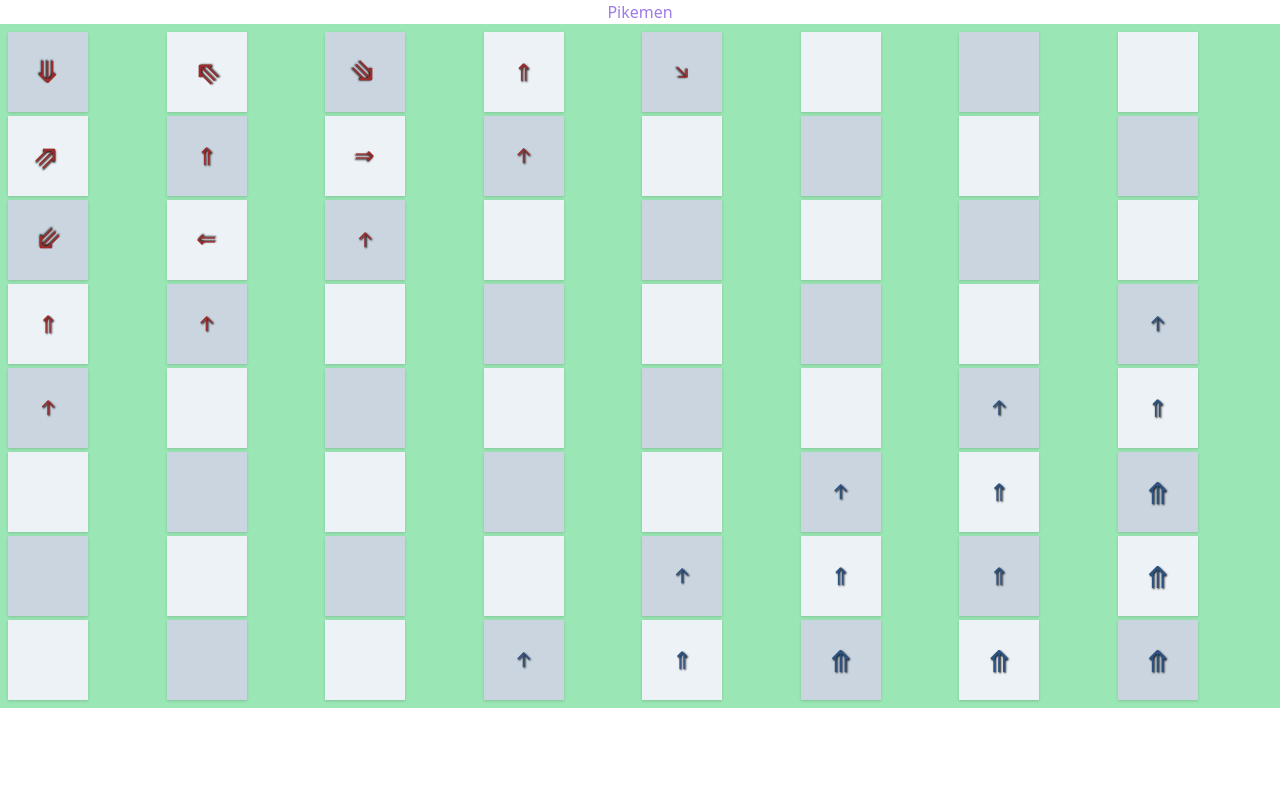
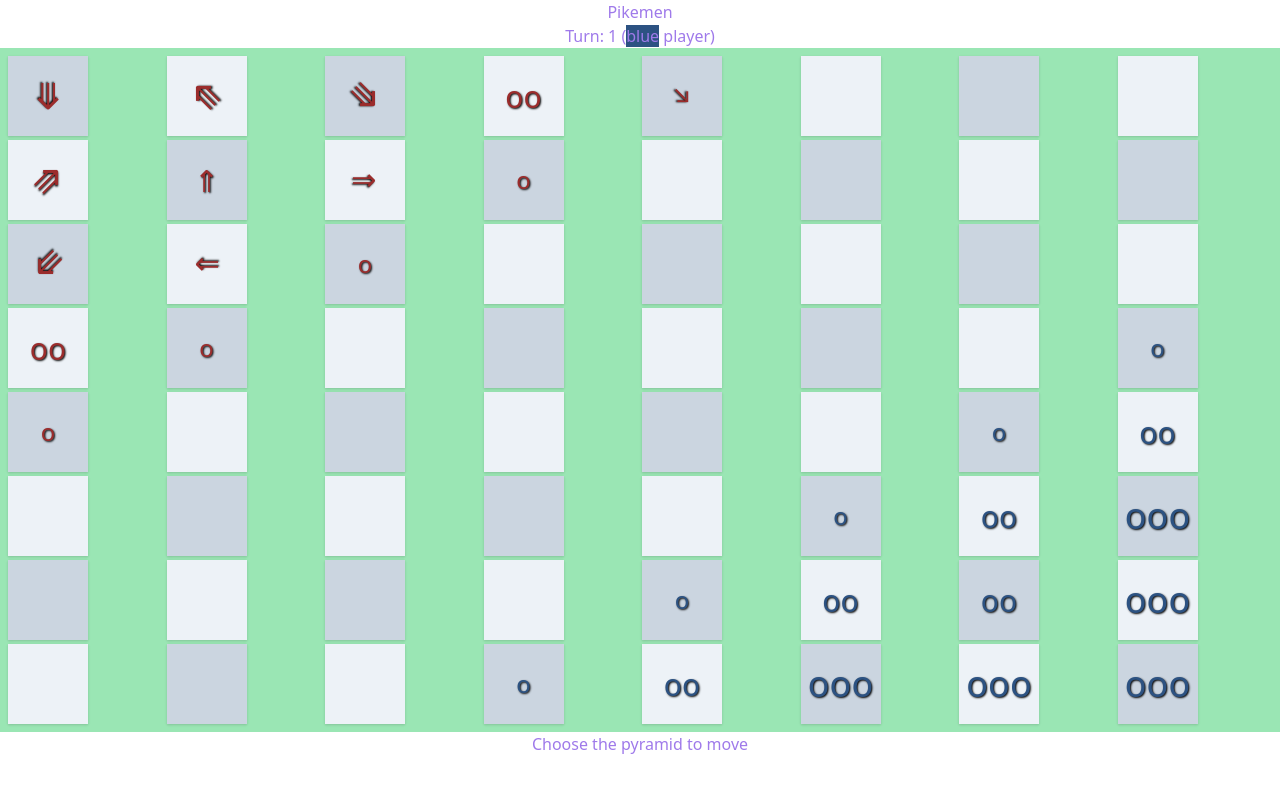
Before and after one commit to justrag/react-tailwind, a React (Create React App) app: page / in a window 1280 px wide. Shown: the top 792 px of the page. Built offline with nearby package versions, Linux system fonts and the light colour scheme.

Commit message:
brighten on hover

```diff
--- a/src/App.js
+++ b/src/App.js
@@ -2,12 +2,15 @@ import React from 'react';
 import './tailwind.generated.css';
 import Board from './Board';
 
-import { board, pyramids } from './state';
+import { step, turn, player, board, pyramids } from './state';
+import { CHOOSING_SOURCE } from './constants';
 
 const App = () => (
   <>
     <h1 className="text-center text-purple-500 bold-100">Pikemen</h1>
-    <Board board={board} pyramids={pyramids} />
+    <h2 className="text-center text-purple-500 bold-100">Turn: {turn} (<span className={`text-white-800 bg-${player}-800`}>{player}</span> player)</h2>
+    <Board player={player} board={board} pyramids={pyramids} />
+    {step === CHOOSING_SOURCE && <h3 className="text-center text-purple-500 bold-100">Choose the pyramid to move</h3>}
   </>
 );
 
--- a/src/Board.js
+++ b/src/Board.js
@@ -1,13 +1,13 @@
 import React from 'react';
 import Pyramid from './Pyramid';
 
-const Board = ({ board, pyramids }) =>
+const Board = ({ player, board, pyramids }) =>
   <div className="p-2 bg-green-300 grid grid-cols-8 grid-rows-8 row-gap-1 col-gap-1">
     {board.map(({ row, column }) => {
       const isEven = (column + row) % 2 ? 'bg-gray-200' : 'bg-gray-400';
       const fieldId = `${row}-${column}`;
       return <div key={fieldId} className={`flex items-center justify-center w-20 h-20 ${isEven} shadow`}>
-        {pyramids[fieldId] && <Pyramid {...pyramids[fieldId]} />}
+        {pyramids[fieldId] && <Pyramid player={player} {...pyramids[fieldId]} />}
       </div>;
     }
     )}
--- a/src/Pyramid.js
+++ b/src/Pyramid.js
@@ -13,19 +13,19 @@ const twRotation = {
   NW: '-rotate-135',
 }
 
-const twSize = { 1: 'text-xl', 2: 'text-2xl', 3: 'text-3xl' };
+const twSize = { 1: 'text-2xl', 2: 'text-3xl', 3: 'text-4xl' };
 
 const arrows = { 1: "\u2191", 2: "\u21d1", 3: "\u290a" };
 
-const Pyramid = ({ color, size, direction }) => {
+const Pyramid = ({ player, color, size, direction }) => {
   console.log({ color, size, direction });
   return <div
     className={`
     pyramid
-     bold text-${color}-800 ${twSize[size]}
+     bold text-${color}-800 ${player === color ? `hover:text-${color}-200` : ''} ${twSize[size]}
      transform ${twRotation[direction]}
      text-center
-     `}>{arrows[size]}
+     `}>{direction === 'NONE' ? "o".repeat(size) : arrows[size]}
   </div>;
 }
 export default Pyramid;
--- a/src/constants.js
+++ b/src/constants.js
@@ -16,3 +16,5 @@ export const SW = 'SW';
 export const W = 'W';
 export const NW = 'NW';
 export const OFFBOARD = 'OFFBOARD';
+
+export const CHOOSING_SOURCE = 'CHOOSING_SOURCE';
--- a/src/state.js
+++ b/src/state.js
@@ -10,10 +10,17 @@ import {
   SW,
   W,
   NW,
-  OFFBOARD,
+  CHOOSING_SOURCE,
 } from './constants';
 
 import { range } from './lib';
+
+export const step = CHOOSING_SOURCE;
+
+export const turn = 1;
+
+//export const player = RED;
+export const player = BLUE;
 
 export const board = range(1, 8).reduce((result, row) => [...result, ...range(1, 8).map(column => ({ row, column }))], []);
 
```
